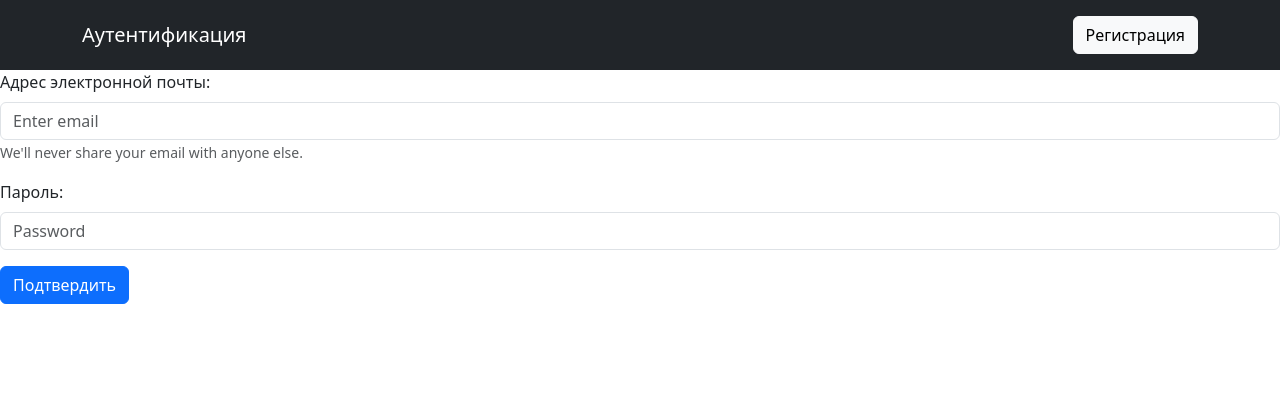
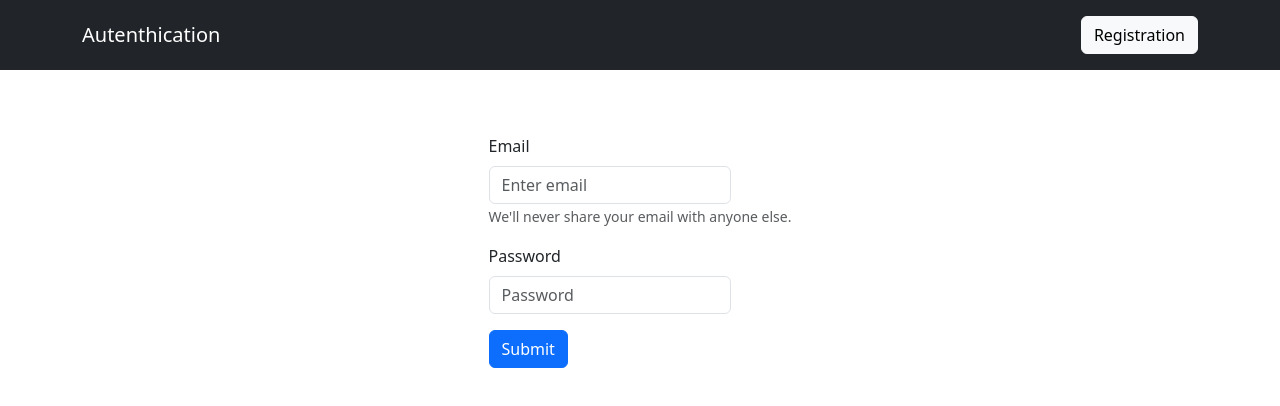
Before and after one commit to podobanik/NTKM_Front, a React (Create React App) app: page / in a window 1280 px wide. Shown: the top 406 px of the page. Built offline with nearby package versions, Linux system fonts and the light colour scheme; no server answers.

Commit message:
изменено:      src/App.css 	изменено:      src/App.js

```diff
--- a/src/App.css
+++ b/src/App.css
@@ -7,32 +7,29 @@
   pointer-events: none;
 }
 
-@media (prefers-reduced-motion: no-preference) {
-  .App-logo {
-    animation: App-logo-spin infinite 20s linear;
-  }
+.form-inline {
+  width: 100%;
 }
 
-.App-header {
-  background-color: #282c34;
-  min-height: 100vh;
-  display: flex;
-  flex-direction: column;
-  align-items: center;
-  justify-content: center;
-  font-size: calc(10px + 2vmin);
-  color: white;
+.form-group {
+  width: 90%;
 }
 
-.App-link {
-  color: #61dafb;
+.input-group{
+  width: 90% !important;
 }
 
-@keyframes App-logo-spin {
-  from {
-    transform: rotate(0deg);
-  }
-  to {
-    transform: rotate(360deg);
-  }
+.form-control {
+  width: 80% !important;
 }
+
+span.input-group-addon {
+  width: 50px !important;
+}
+
+.center {
+  display: flex;
+  justify-content: center;
+  align-items: center;
+  margin-top: 5%;
+}
--- a/src/App.js
+++ b/src/App.js
@@ -13,13 +13,14 @@ axios.defaults.xsrfHeaderName = 'X-CSRFToken';
 axios.defaults.withCredentials = true;
 
 const client = axios.create({
-  baseURL: "http://127.0.0.1:8000"
+  baseURL: "http://localhost:8000"
 });
 
 
 
 function App() {
-  const [currentUser, setCurrentUser] = useState();
+
+  const [currentUser, setCurrentUser] = useState(null);
   const [registrationToggle, setRegistrationToggle] = useState(false);
   const [email, setEmail] = useState('');
   const [username, setUsername] = useState('');
@@ -30,7 +31,7 @@ function App() {
   const [title, setTitle] = useState('');
 
   useEffect(() => {
-    client.get("/api/user")
+    client.get("/user/")
     .then(function(res) {
       setCurrentUser(true);
     })
@@ -38,6 +39,8 @@ function App() {
       setCurrentUser(false);
     });
   }, []);
+
+
 
   function update_form_btn() {
     if (registrationToggle) {
@@ -52,15 +55,19 @@ function App() {
   function submitRegistration(e) {
     e.preventDefault();
     client.post(
-      "/api/register",
+      "/register/",
       {
         email: email,
         username: username,
-        password: password
+        password: password,
+        first_name: first_name,
+        last_name: last_name,
+        second_name: second_name,
+        title: title
       }
     ).then(function(res) {
       client.post(
-        "/api/login",
+        "/login/",
         {
           email: email,
           password: password
@@ -74,7 +81,7 @@ function App() {
   function submitLogin(e) {
     e.preventDefault();
     client.post(
-      "/api/login",
+      "/login/",
       {
         email: email,
         password: password
@@ -87,7 +94,7 @@ function App() {
   function submitLogout(e) {
     e.preventDefault();
     client.post(
-      "/api/logout",
+      "/logout/",
       {withCredentials: true}
     ).then(function(res) {
       setCurrentUser(false);
@@ -100,19 +107,19 @@ function App() {
       <div>
         <Navbar bg="dark" variant='dark'>
           <Container>
-            <Navbar.Brand>Аутентификация</Navbar.Brand>
+            <Navbar.Brand>Authentication</Navbar.Brand>
             <Navbar.Toggle />
             <Navbar.Collapse className='justify-content-end'>
               <Navbar.Text>
                 <form onSubmit={e => submitLogout(e)}>
-                  <Button type="submit" variant='light'>Выход</Button>
+                  <Button type="submit" variant='light'>Exit</Button>
                 </form>
               </Navbar.Text>
             </Navbar.Collapse>
           </Container>
         </Navbar>
           <div className='center'>
-            <h2>Успешно!</h2>
+            <h2>Success</h2>
           </div>
       </div>
     );
@@ -121,11 +128,11 @@ function App() {
     <div>
     <Navbar bg="dark" variant='dark'>
       <Container>
-        <Navbar.Brand>Аутентификация</Navbar.Brand>
+        <Navbar.Brand>Autenthication</Navbar.Brand>
         <Navbar.Toggle />
         <Navbar.Collapse className='justify-content-end'>
           <Navbar.Text>
-            <Button id="form_btn" onClick={update_form_btn} variant ="light">Регистрация</Button>
+            <Button id="form_btn" onClick={update_form_btn} variant ="light">Registration</Button>
           </Navbar.Text>
         </Navbar.Collapse>
       </Container>
@@ -135,38 +142,38 @@ function App() {
         <div className="center">
           <Form onSubmit={e => submitRegistration(e)}>
             <Form.Group className="mb-3" controlId="formBasicEmail">
-              <Form.Label>Адрес электронной почты:</Form.Label>
+              <Form.Label>Email</Form.Label>
               <Form.Control type="email" placeholder="Enter email" value={email} onChange={e => setEmail(e.target.value)} />
               <Form.Text className="text-muted">
                 We'll never share your email with anyone else.
               </Form.Text>
             </Form.Group>
             <Form.Group className="mb-3" controlId="formBasicUsername">
-              <Form.Label>Логин:</Form.Label>
-              <Form.Control type="text" placeholder="Введите логин" value={username} onChange={e => setUsername(e.target.value)} />
+              <Form.Label>Username</Form.Label>
+              <Form.Control type="text" placeholder="Enter login" value={username} onChange={e => setUsername(e.target.value)} />
             </Form.Group>
             <Form.Group className="mb-3" controlId="formBasicPassword">
-              <Form.Label>Пароль:</Form.Label>
+              <Form.Label>Password</Form.Label>
               <Form.Control type="password" placeholder="Password" value={password} onChange={e => setPassword(e.target.value)} />
             </Form.Group>
             <Form.Group className="mb-3" controlId="formBasicLastName">
-              <Form.Label>Фамилия сотрудника:</Form.Label>
-              <Form.Control type="text" placeholder="Введите фамилию" value={last_name} onChange={e => setLastName(e.target.value)} />
+              <Form.Label>Last Name</Form.Label>
+              <Form.Control type="text" placeholder="Enter last name" value={last_name} onChange={e => setLastName(e.target.value)} />
             </Form.Group>
             <Form.Group className="mb-3" controlId="formBasicFirstName">
-              <Form.Label>Имя сотрудника:</Form.Label>
-              <Form.Control type="text" placeholder="Введите имя" value={first_name} onChange={e => setFirstName(e.target.value)} />
+              <Form.Label>First Name</Form.Label>
+              <Form.Control type="text" placeholder="Enter name" value={first_name} onChange={e => setFirstName(e.target.value)} />
             </Form.Group>
             <Form.Group className="mb-3" controlId="formBasicSecondName">
-              <Form.Label>Отчество сотрудника:</Form.Label>
-              <Form.Control type="text" placeholder="Введите отчество" value={second_name} onChange={e => setSecondName(e.target.value)} />
+              <Form.Label>Surname</Form.Label>
+              <Form.Control type="text" placeholder="Enter surname" value={second_name} onChange={e => setSecondName(e.target.value)} />
             </Form.Group>
             <Form.Group className="mb-3" controlId="formBasicTitle">
-              <Form.Label>Должность сотрудника:</Form.Label>
-              <Form.Control type="text" placeholder="Введите должность" value={title} onChange={e => setTitle(e.target.value)} />
+              <Form.Label>Title</Form.Label>
+              <Form.Control type="text" placeholder="Enter title" value={title} onChange={e => setTitle(e.target.value)} />
             </Form.Group>
             <Button variant="primary" type="submit">
-              Подтвердить
+              Submit
             </Button>
           </Form>
         </div>
@@ -174,18 +181,18 @@ function App() {
         <div className="center">
           <Form onSubmit={e => submitLogin(e)}>
             <Form.Group className="mb-3" controlId="formBasicEmail">
-              <Form.Label>Адрес электронной почты:</Form.Label>
+              <Form.Label>Email</Form.Label>
               <Form.Control type="email" placeholder="Enter email" value={email} onChange={e => setEmail(e.target.value)} />
               <Form.Text className="text-muted">
                 We'll never share your email with anyone else.
               </Form.Text>
             </Form.Group>
             <Form.Group className="mb-3" controlId="formBasicPassword">
-              <Form.Label>Пароль:</Form.Label>
+              <Form.Label>Password</Form.Label>
               <Form.Control type="password" placeholder="Password" value={password} onChange={e => setPassword(e.target.value)} />
             </Form.Group>
             <Button variant="primary" type="submit">
-              Подтвердить
+              Submit
             </Button>
           </Form>
         </div>
```
